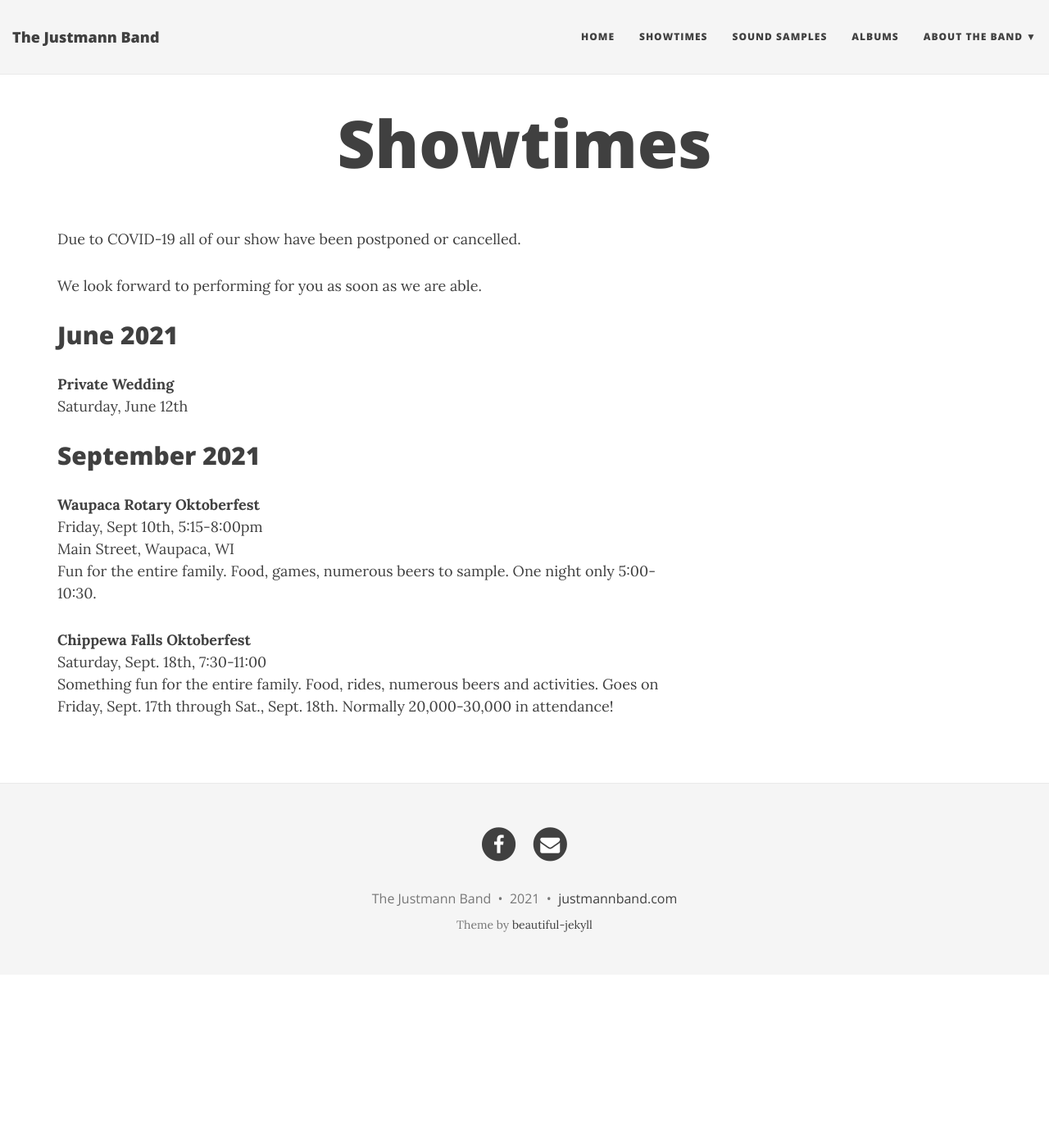
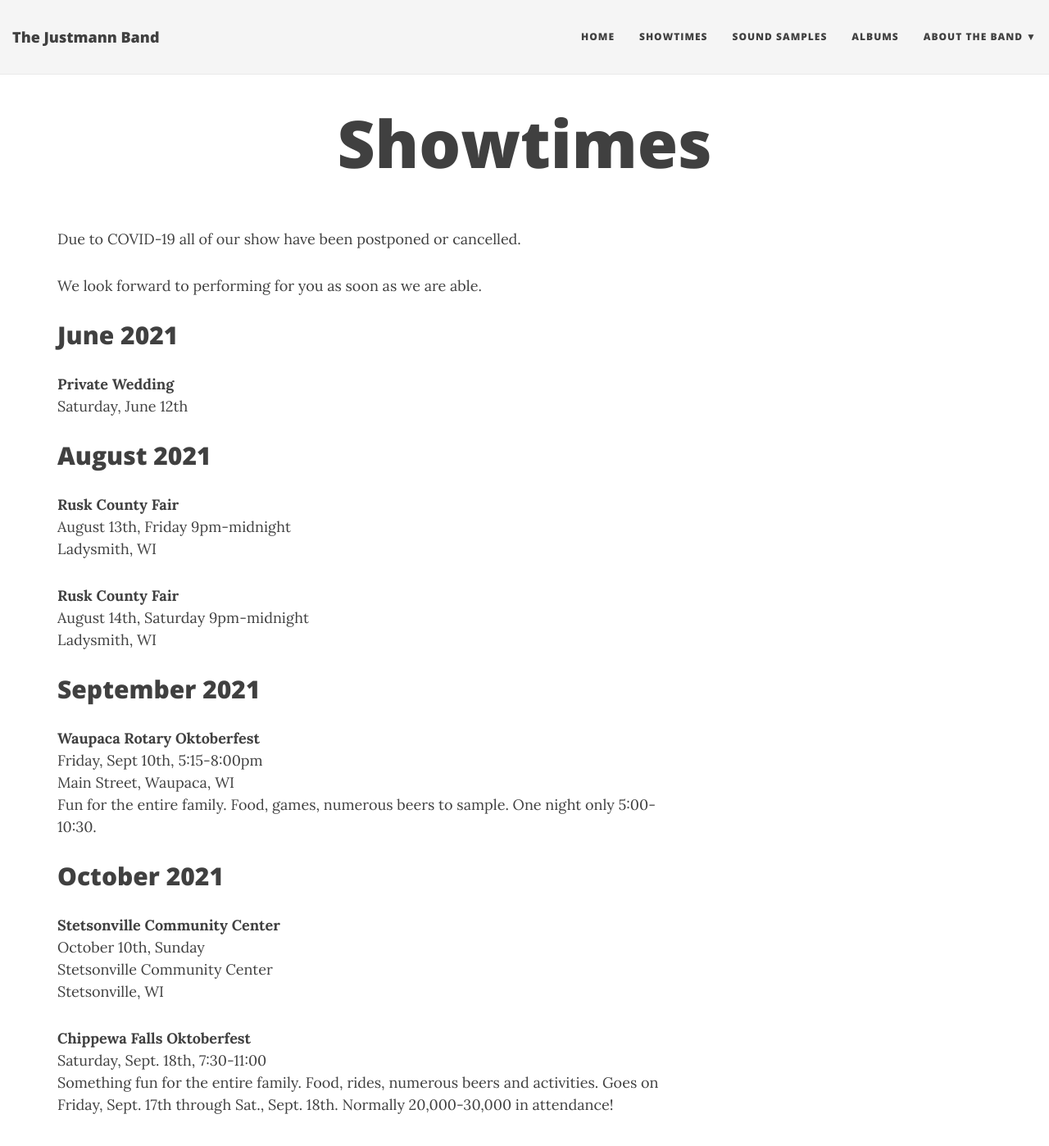
Before and after one commit to jcoenen/justmannband.com, a Jekyll site: the page built from showtimes.md, in a window 1280 px wide and 1400 px high. Shown: the whole window at 82% size. Built offline with Jekyll 4.4.1, drawn with Linux system fonts in a browser that asks for light colours; nearby versions of some CDN libraries.

Commit message:
Update showtimes.md

```diff
--- a/showtimes.md
+++ b/showtimes.md
@@ -12,6 +12,14 @@ We look forward to performing for you as soon as we are able.
 **Private Wedding**
 Saturday, June 12th
 
+## August 2021
+**Rusk County Fair**
+August 13th, Friday 9pm-midnight
+Ladysmith, WI
+
+**Rusk County Fair**
+August 14th, Saturday 9pm-midnight
+Ladysmith, WI
 
 ## September 2021
 **Waupaca Rotary Oktoberfest**
@@ -19,6 +27,13 @@ Friday, Sept 10th, 5:15-8:00pm
 Main Street, Waupaca, WI
 Fun for the entire family. Food, games, numerous beers to sample. One night only 5:00-10:30.
 
+## October 2021
+
+**Stetsonville Community Center**
+October 10th, Sunday
+Stetsonville Community Center
+Stetsonville, WI
+
 **Chippewa Falls Oktoberfest**
 Saturday, Sept. 18th, 7:30-11:00
 Something fun for the entire family. Food, rides, numerous beers and activities. Goes on Friday, Sept. 17th through Sat., Sept. 18th.  Normally 20,000-30,000 in attendance!
```
